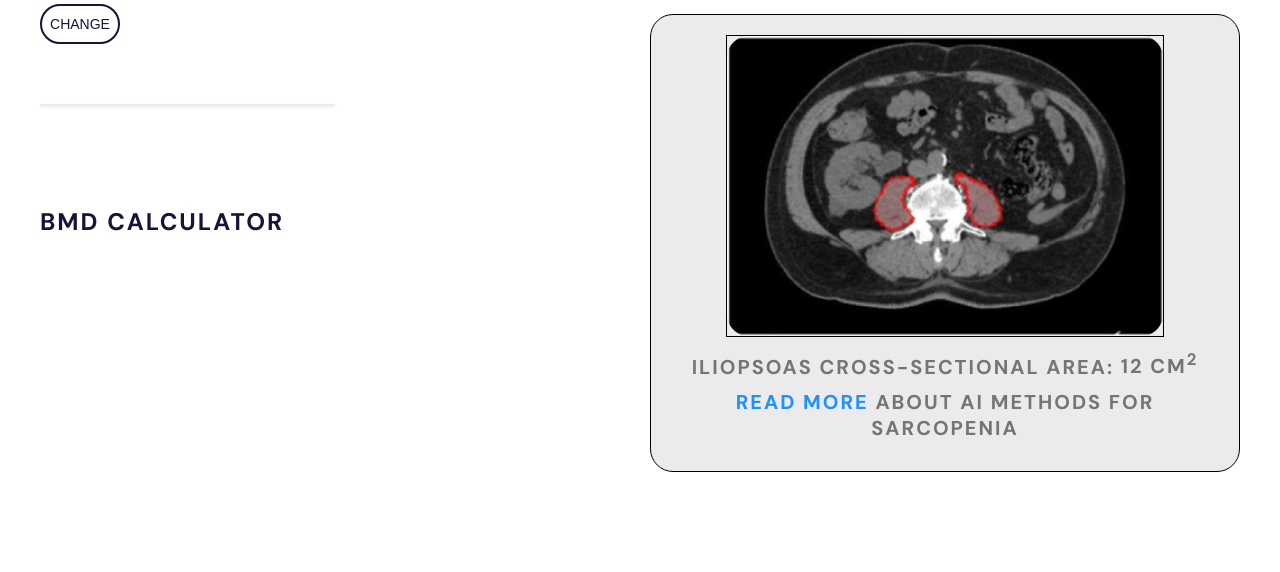
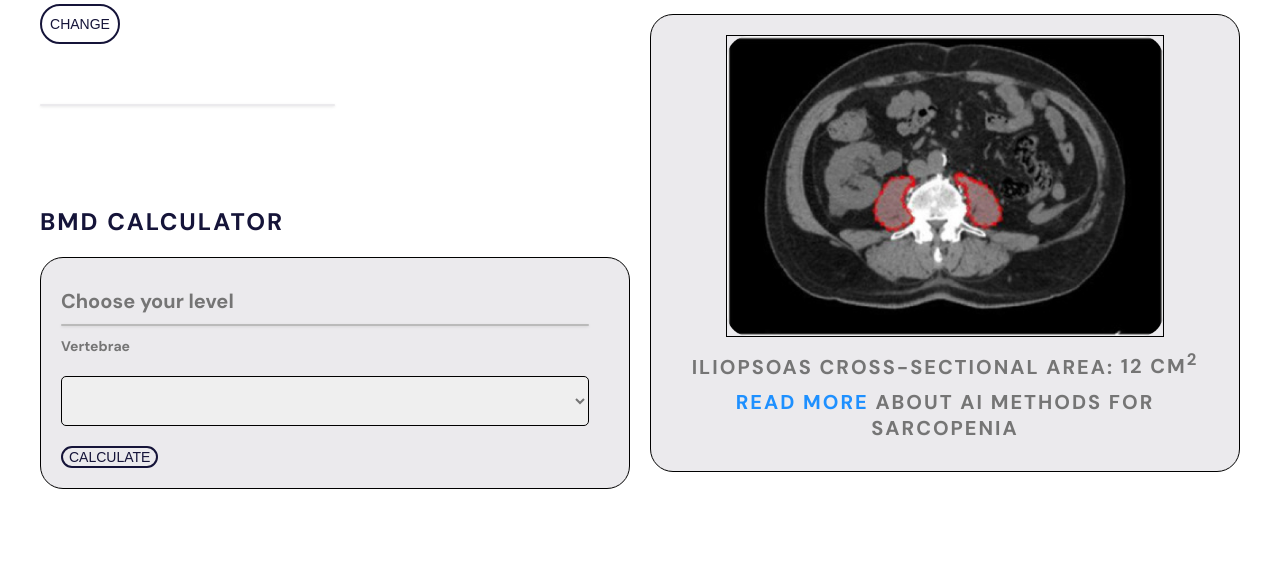
Before and after one commit to mjayasur/spine-studio, a Flask app: page /output_ct in a window 1280 px wide. Shown: the part 367-939 px from the top of the page. Run offline with Flask 3, Linux system fonts and the light colour scheme; lists and menus that the app fills with data are empty; parts of the project's set-up code (start-up, migrations or seed data) failed here and were passed over.

Commit message:
Corrected issues with calculated HU box

```diff
--- a/app.py
+++ b/app.py
@@ -1,6 +1,8 @@
 import os
 from flask import Flask, request, redirect, url_for, render_template, send_from_directory, jsonify
 from werkzeug.utils import secure_filename
+from matplotlib.patches import Ellipse
+
 import sys
 import nibabel as nib
 import uuid
@@ -129,7 +131,7 @@ def fit_ellipse_to_rectangle(rect_coords, image_slice):
     axis_b = (bottom - up) / 2 - 2  # Semi-minor axis
 
     # Create an ellipse patch
-    ellipse = patches.Ellipse((center_x, center_y), width=axis_a*2, height=axis_b*2, edgecolor='green', facecolor='none')
+    ellipse = Ellipse((center_x, center_y), width=axis_a*2, height=axis_b*2, edgecolor='green', facecolor='none')
 
     # Create a grid of the same size as the image
     y_indices, x_indices = np.ogrid[:image_slice.shape[0], :image_slice.shape[1]]
@@ -171,26 +173,30 @@ def calculate_hounsfield():
         mask_data = mask_nib.get_fdata()
 
         # Get the axial slice index based on the vertebrae ID
-        axial_slice_indices = np.where(mask_data == vertebrae_id)[2]
+        axial_slice_indices = np.where(mask_data == vertebrae_id)[1]
         if len(axial_slice_indices) == 0:
             return jsonify(success=False, message="Vertebrae level not found in the mask"), 404
 
         axial_slice_index = axial_slice_indices[len(axial_slice_indices) // 2]
 
         # Extract the axial slice for the input and mask
-        axial_slice = input_data[:, :, axial_slice_index]
-        mask_slice = (mask_data[:, :, axial_slice_index] == vertebrae_id).astype(np.uint8)
+        axial_slice = input_data[:, axial_slice_index, :]
+        mask_slice = np.where(mask_data[:, axial_slice_index, :] == vertebrae_id, 1, -2).astype(np.int8)
 
         # Apply Kadane's algorithm to find the largest rectangle
         rect_coords = kadanes_algorithm(mask_slice)
         ellipse, average_hu = fit_ellipse_to_rectangle(rect_coords, axial_slice)
 
         # Get the midsagittal slice index
-        midsagittal_index = input_data.shape[1] // 2
+        midsagittal_index = input_data.shape[2] // 2
 
         # Extract the midsagittal slice for the input and mask
-        midsagittal_slice = input_data[:, midsagittal_index, :]
-        mask_sagittal_slice = (mask_data[:, midsagittal_index, :] == vertebrae_id).astype(np.uint8)
+        midsagittal_slice = input_data[:,  :,midsagittal_index]
+        mask_sagittal_slice = (mask_data[:,  :, midsagittal_index] == vertebrae_id).astype(np.uint8)
+
+        # Rotate the midsagittal slice by 90 degrees
+        midsagittal_slice_rotated = np.rot90(midsagittal_slice)
+        mask_sagittal_slice_rotated = np.rot90(mask_sagittal_slice)
 
         # Create unique filenames for the resulting images
         output_uuid = str(uuid.uuid4())
@@ -209,10 +215,10 @@ def calculate_hounsfield():
         plt.savefig(roi_placement_path, bbox_inches='tight', pad_inches=0)
         plt.close()
 
-        # Save the midsagittal slice with mask overlay
+        # Save the rotated midsagittal slice with mask overlay
         fig, ax = plt.subplots()
-        ax.imshow(midsagittal_slice, cmap='gray')
-        ax.imshow(mask_sagittal_slice, cmap='jet', alpha=0.5)
+        ax.imshow(midsagittal_slice_rotated, cmap='gray')
+        ax.imshow(mask_sagittal_slice_rotated, cmap='jet', alpha=0.5)
         plt.axis('off')
         plt.savefig(sagittal_slice_path, bbox_inches='tight', pad_inches=0)
         plt.close()
--- a/templates/output_ct.html
+++ b/templates/output_ct.html
@@ -108,8 +108,7 @@
             border-radius: 23px;
             padding: 20px;
             box-sizing: border-box;
-            display: none;
-            /* Initially hidden */
+            display: block;
         }
 
         .bmd-calculator-box .columns {
```
